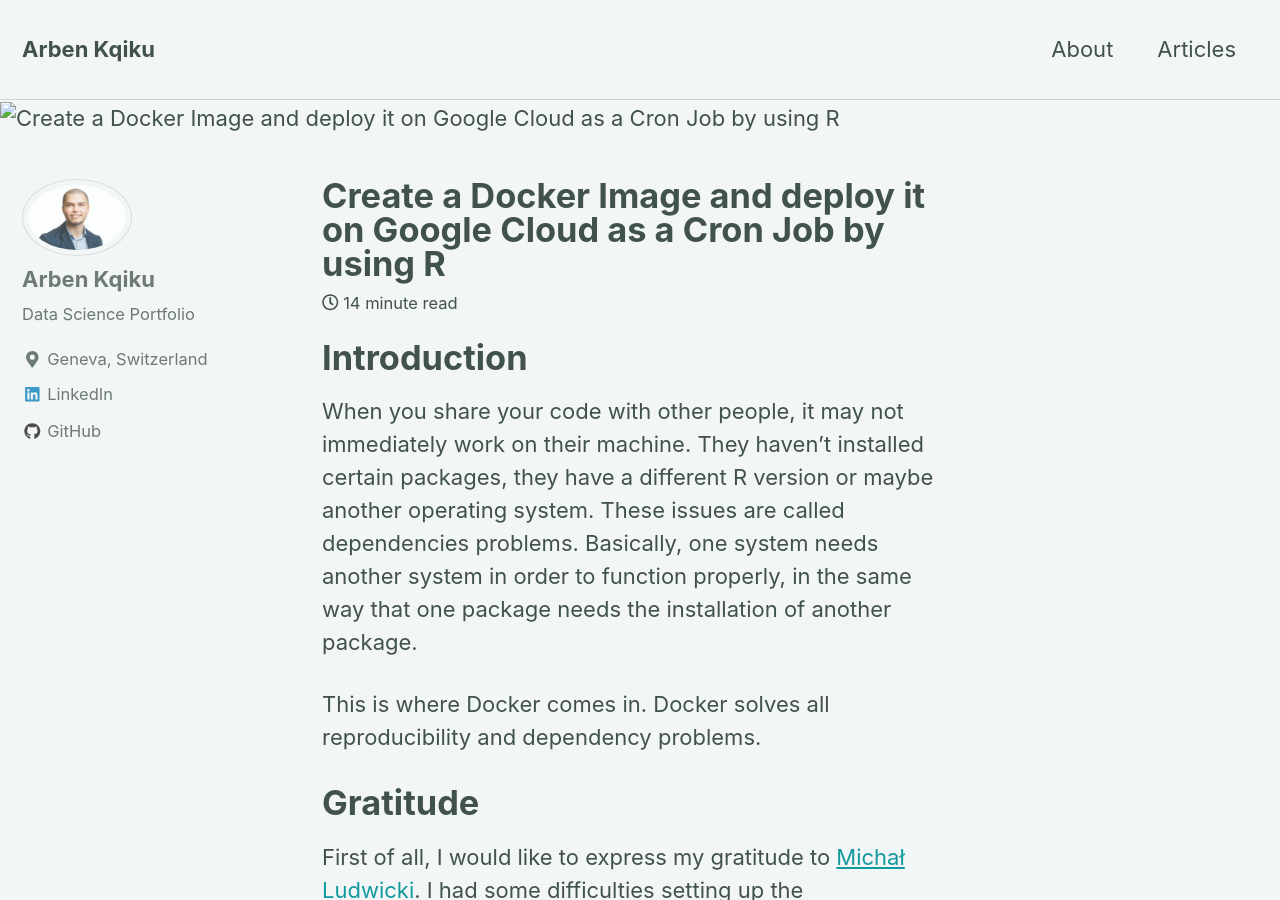
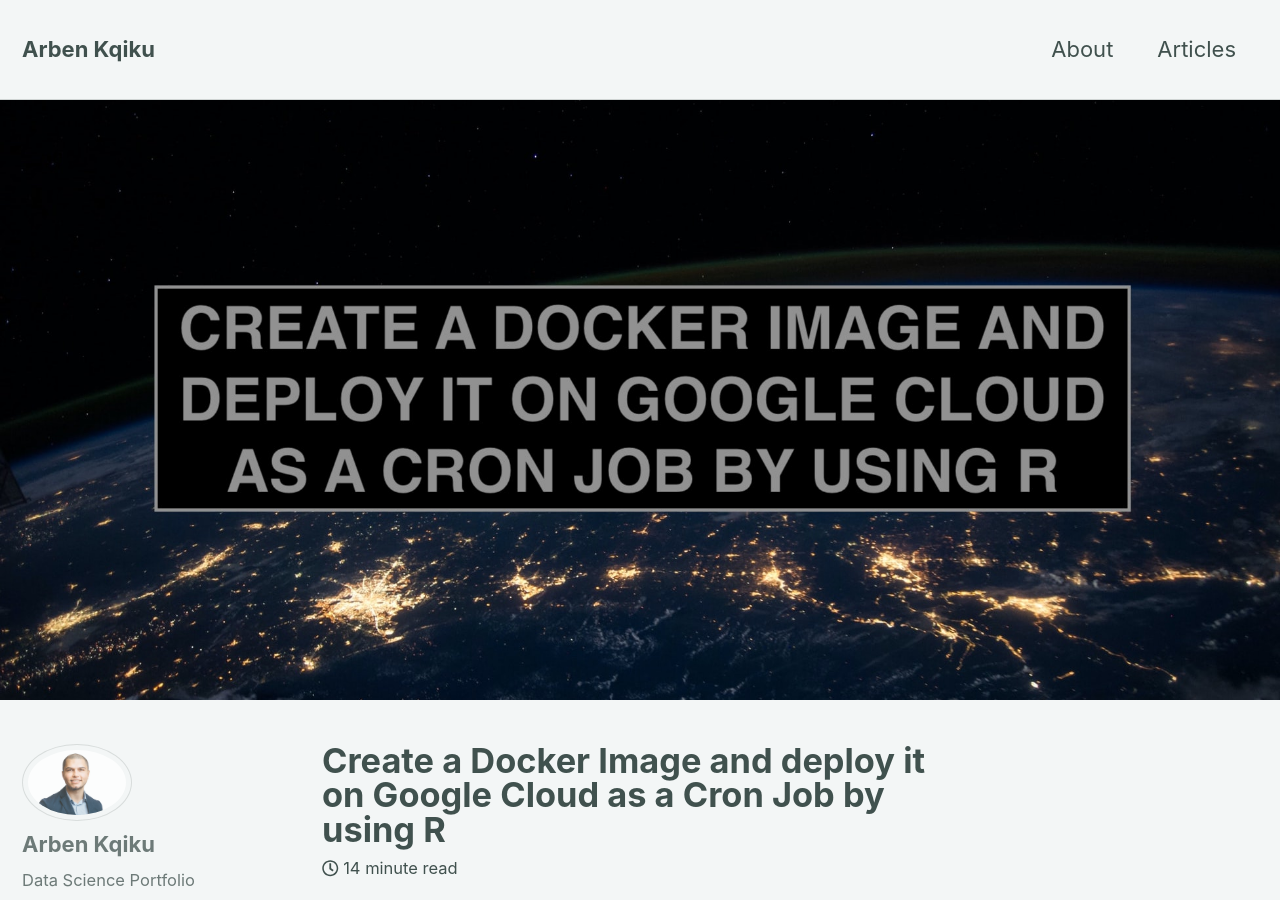
Before and after one commit to ArbenKqiku/arbenkqiku.github.io, a Jekyll site: the page built from _posts/2020-05-09-create-docker-image-deploy-cloud.md, in a window 1280 px wide and 900 px high. Built offline with Jekyll 4.4.1, drawn with Linux system fonts in a browser that asks for light colours; nearby versions of some CDN libraries.

Commit message:
changed article image

```diff
--- a/_posts/2020-05-09-create-docker-image-deploy-cloud.md
+++ b/_posts/2020-05-09-create-docker-image-deploy-cloud.md
@@ -4,7 +4,7 @@
 tags: [docker, google cloud, big query, cloud runner]
 permalink: "create-docker-image-with-r-and-deploy-as-cron-job-on-google-cloud"
 header:
-  image: "/images/article-2-connect-to-bigquery/nasa-picture.jpeg"
+  image: "/images/article-3-docker-tutorial/nasa-picture.jpeg"
 excerpt: "Create a Docker Image and deploy it on Google Cloud as a Cron Job by using R"
 mathjax: "true"
 ---
```
Also changed, not shown: 3 other files.
